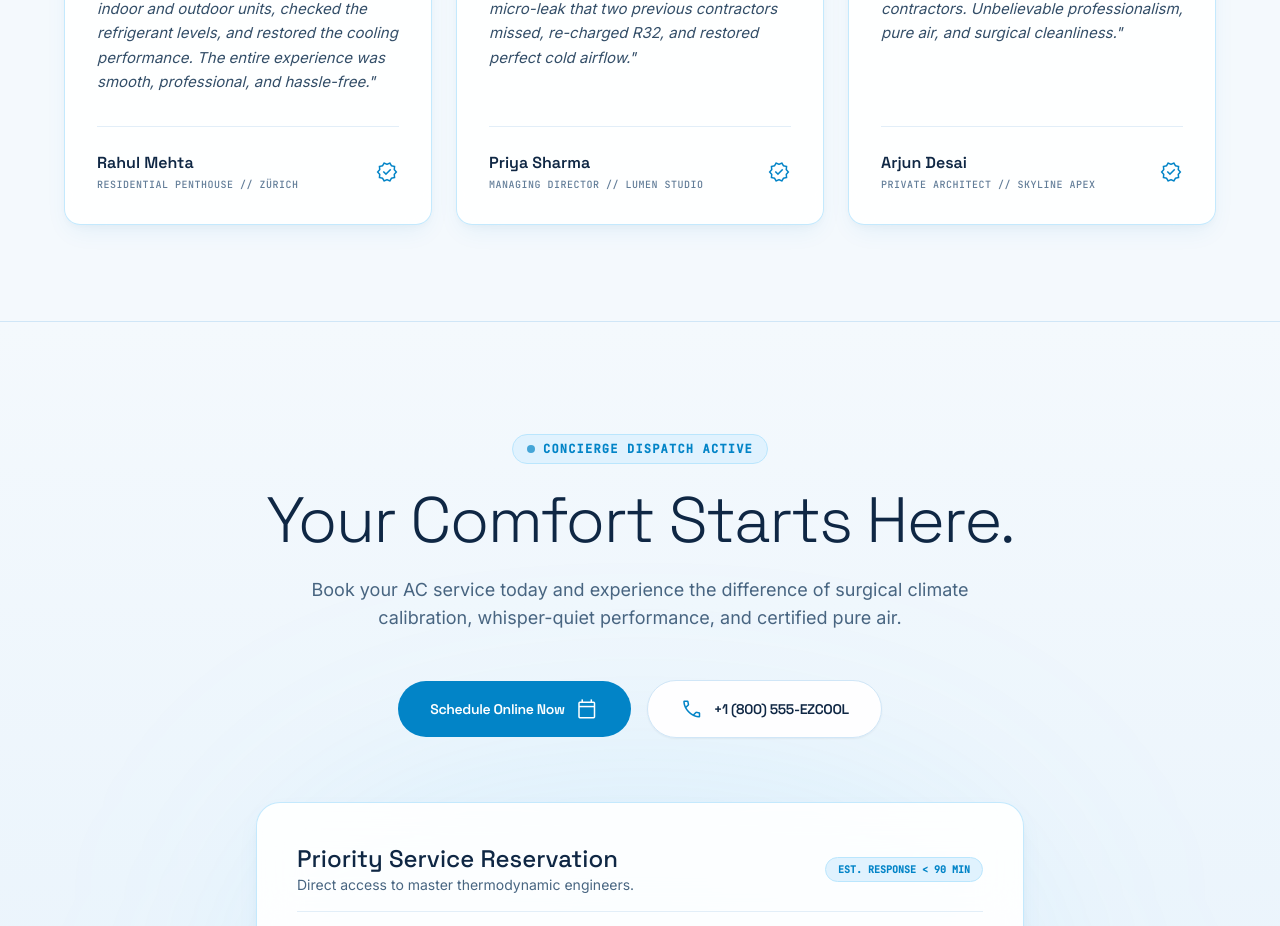
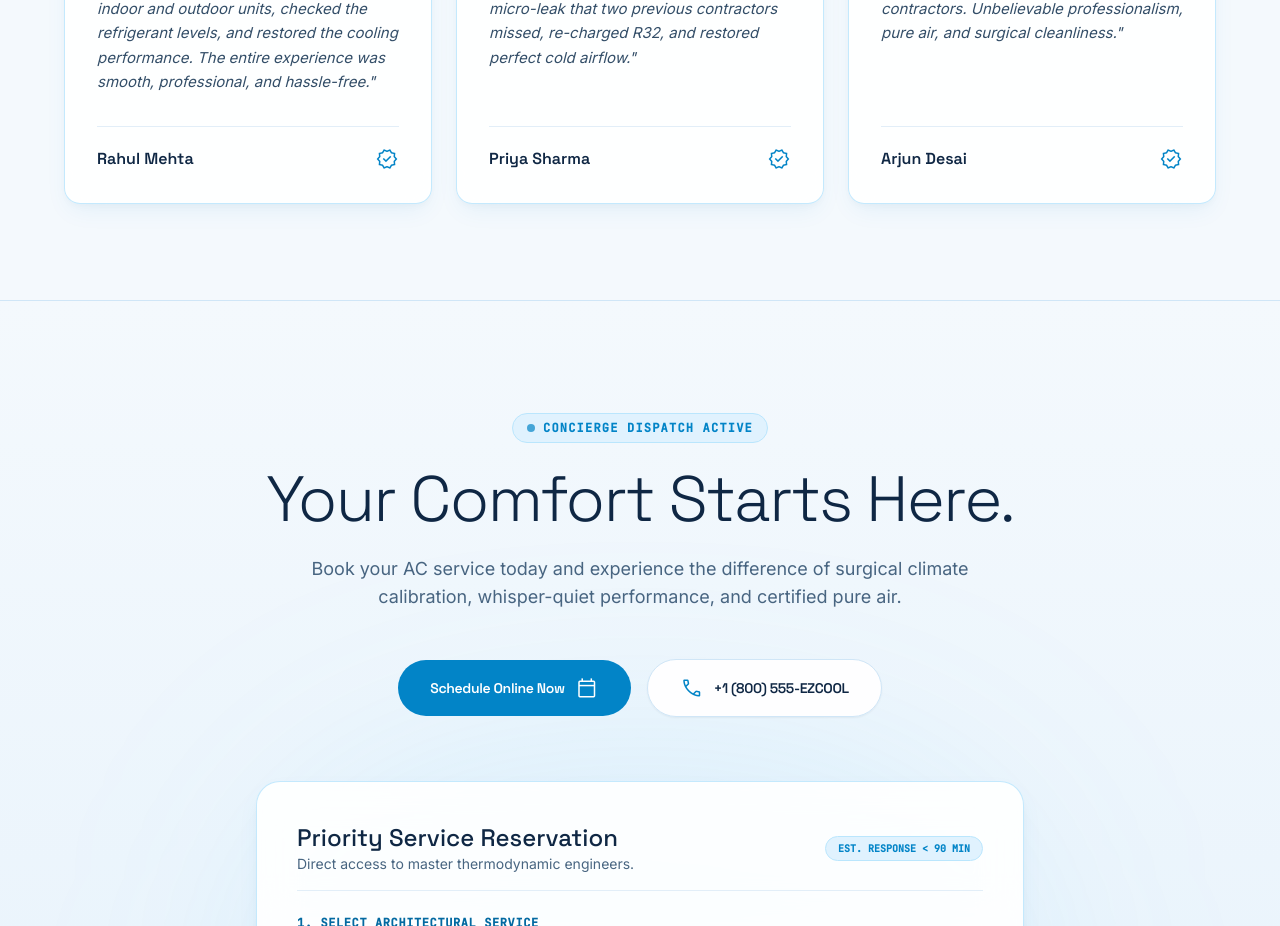
Before and after one commit to AKSHAYBHAMMAR/ezcool, a Next.js app: page / in a window 1280 px wide. Shown: the part 3160-4086 px from the top of the page. Built offline with nearby package versions, Linux system fonts and the light colour scheme.

Commit message:
Update EZCOOL testimonials

```diff
--- a/src/components/Testimonials.tsx
+++ b/src/components/Testimonials.tsx
@@ -7,19 +7,16 @@ const testimonials = [
     quote:
       '"EZCOOL provided exceptional AC servicing at our home. The technician arrived on time, thoroughly cleaned the indoor and outdoor units, checked the refrigerant levels, and restored the cooling performance. The entire experience was smooth, professional, and hassle-free."',
     author: 'Rahul Mehta',
-    role: 'RESIDENTIAL PENTHOUSE // ZÜRICH',
   },
   {
     quote:
       '"Their response time during our midsummer chiller failure was under an hour. The master engineer identified a micro-leak that two previous contractors missed, re-charged R32, and restored perfect cold airflow."',
     author: 'Priya Sharma',
-    role: 'MANAGING DIRECTOR // LUMEN STUDIO',
   },
   {
     quote:
       '"The digital telemetry report provided after the coil overhaul is something I have never experienced with conventional contractors. Unbelievable professionalism, pure air, and surgical cleanliness."',
     author: 'Arjun Desai',
-    role: 'PRIVATE ARCHITECT // SKYLINE APEX',
   },
 ];
 
@@ -82,15 +79,10 @@ export default function Testimonials() {
                   {item.quote}
                 </p>
               </div>
-              <div className="pt-6 border-t border-[#e2eef8] flex items-center justify-between">
-                <div>
-                  <div className="font-headline text-[#0f2744] text-base font-semibold">
-                    {item.author}
-                  </div>
-                  <div className="font-mono text-[10px] text-[#627d98] tracking-wider mt-0.5 font-medium">
-                    {item.role}
-                  </div>
-                </div>
+              <div className="pt-5 border-t border-[#e2eef8] flex items-center justify-between">
+                <span className="font-headline text-[#0f2744] text-base font-semibold">
+                  {item.author}
+                </span>
                 <span className="material-symbols-outlined text-[#0284c7] text-[22px]">
                   verified
                 </span>
```
Also changed, not shown: public/icon.svg, src/app/icon.svg.
